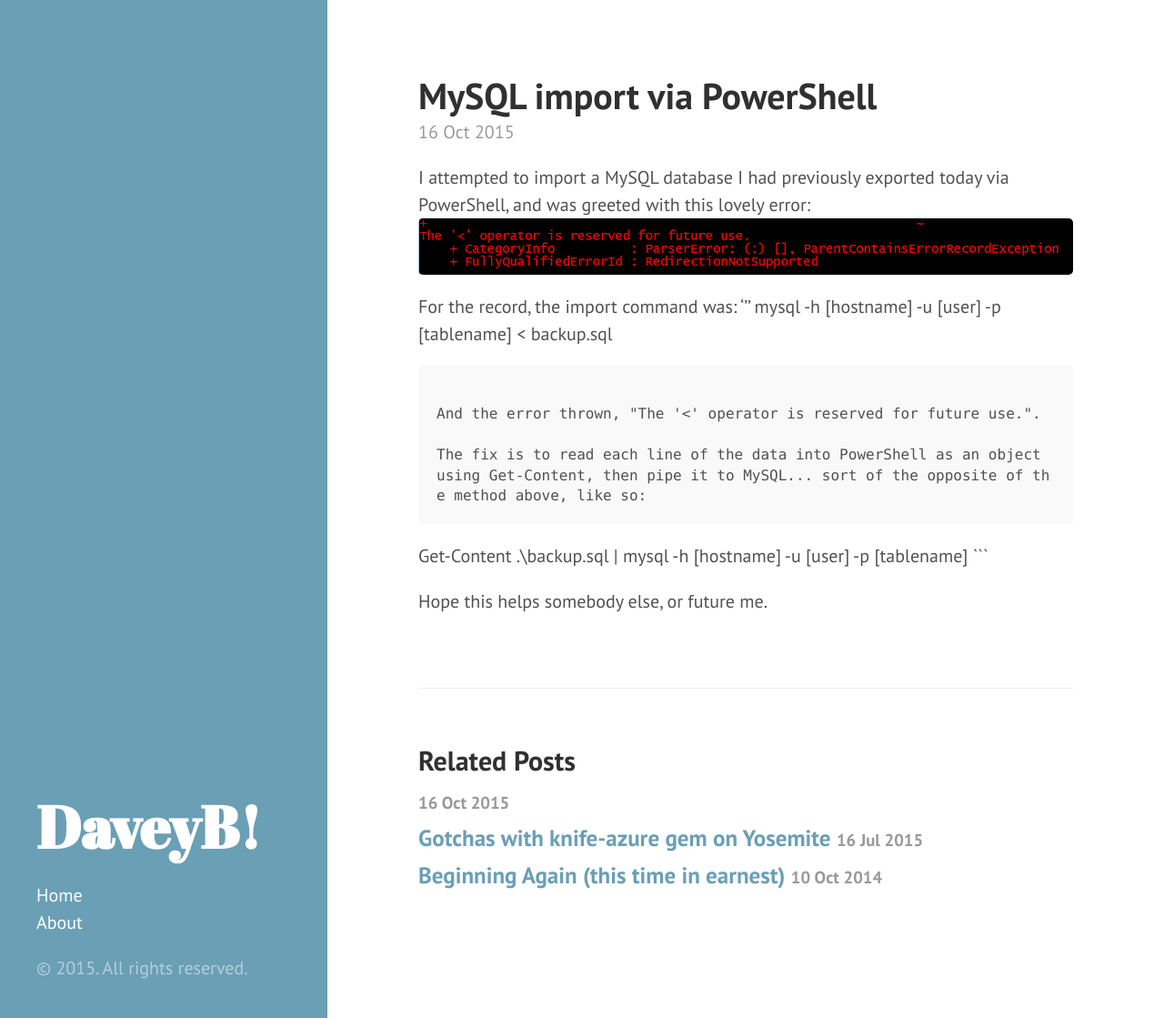
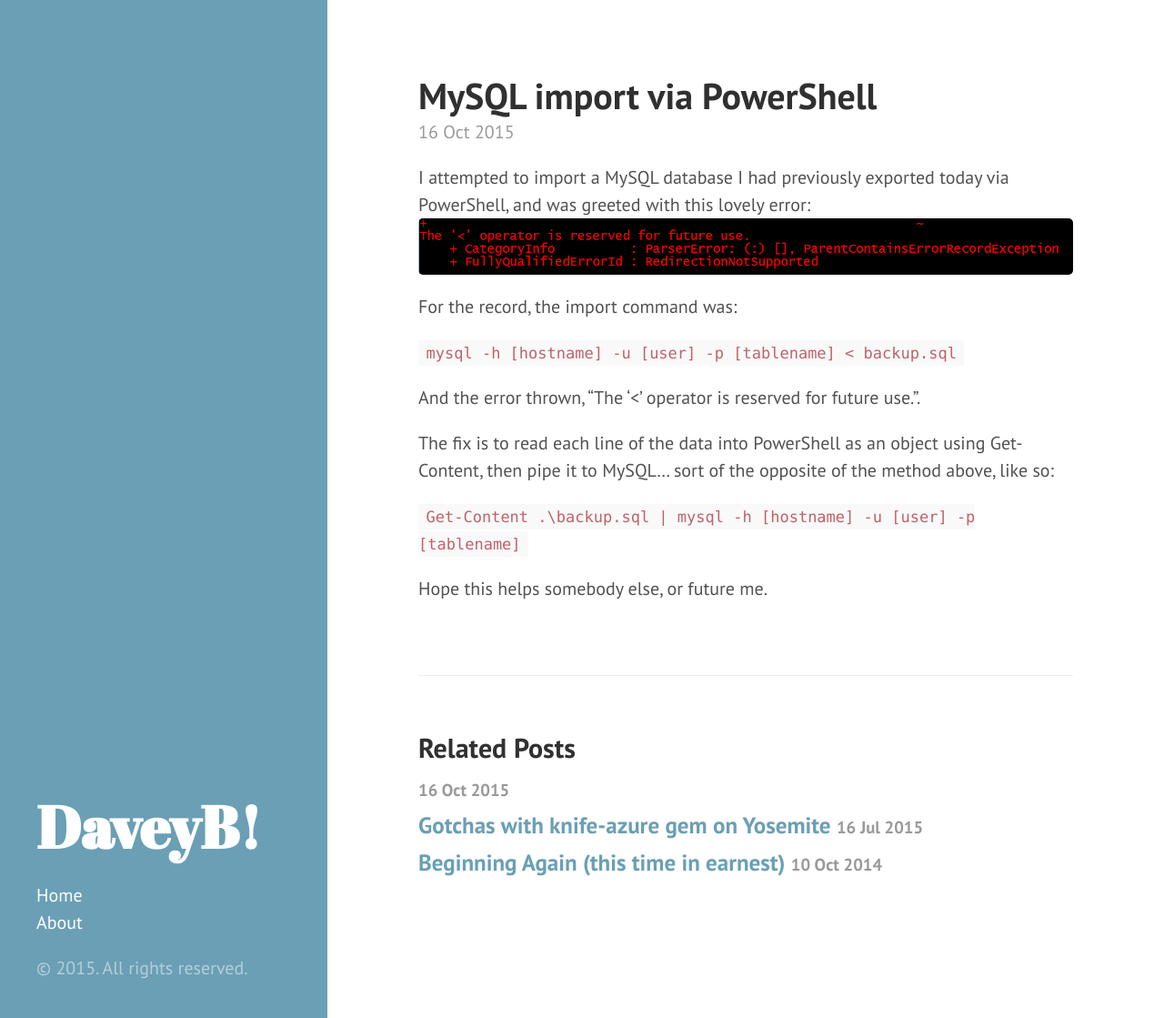
Before and after one commit to daveyb/daveyb.github.io, a Jekyll site: the page built from _posts/2015-10-16-MySQL-import-via-PowerShell.md, in a window 1280 px wide and 1119 px high. Shown: the whole window at 91% size. Built offline with Jekyll 4.4.1, drawn with Linux system fonts in a browser that asks for light colours; Markdown is read by kramdown in place of the engine named in the settings.

````diff
--- a/_posts/2015-10-16-MySQL-import-via-PowerShell.md
+++ b/_posts/2015-10-16-MySQL-import-via-PowerShell.md
@@ -7,15 +7,13 @@ I attempted to import a MySQL database I had previously exported today via Power
 ![](https://raw.githubusercontent.com/daveyb/daveyb.github.io/master/images/mysql-ps-1.PNG)
 
 For the record, the import command was:
-'''
-mysql -h [hostname] -u [user] -p [tablename] < backup.sql
-```
+
+`mysql -h [hostname] -u [user] -p [tablename] < backup.sql`
 
 And the error thrown, "The '<' operator is reserved for future use.".
 
 The fix is to read each line of the data into PowerShell as an object using Get-Content, then pipe it to MySQL... sort of the opposite of the method above, like so:
-```
-Get-Content .\backup.sql | mysql -h [hostname] -u [user] -p [tablename]
-```
+
+`Get-Content .\backup.sql | mysql -h [hostname] -u [user] -p [tablename]`
 
 Hope this helps somebody else, or future me.
````
